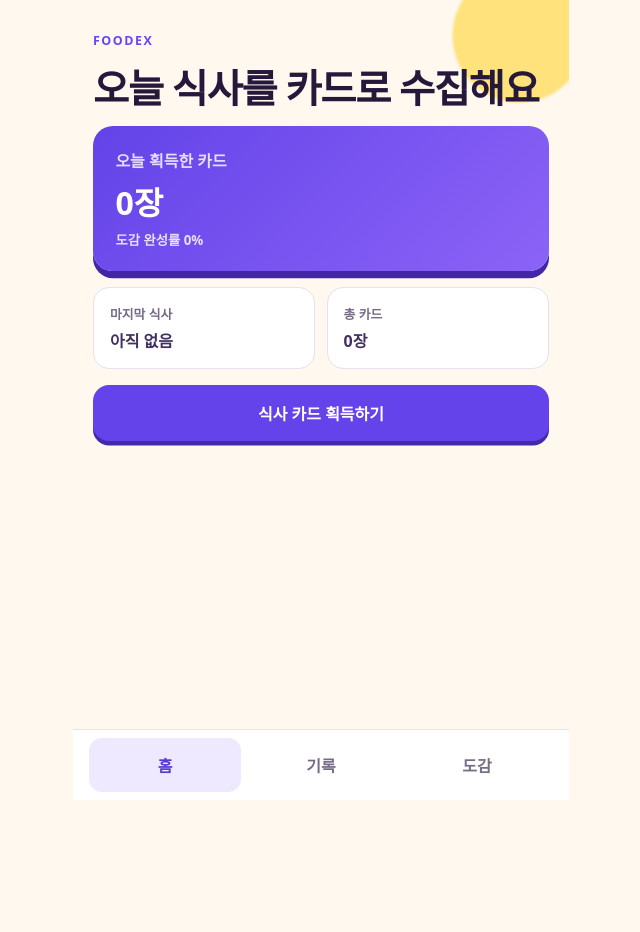
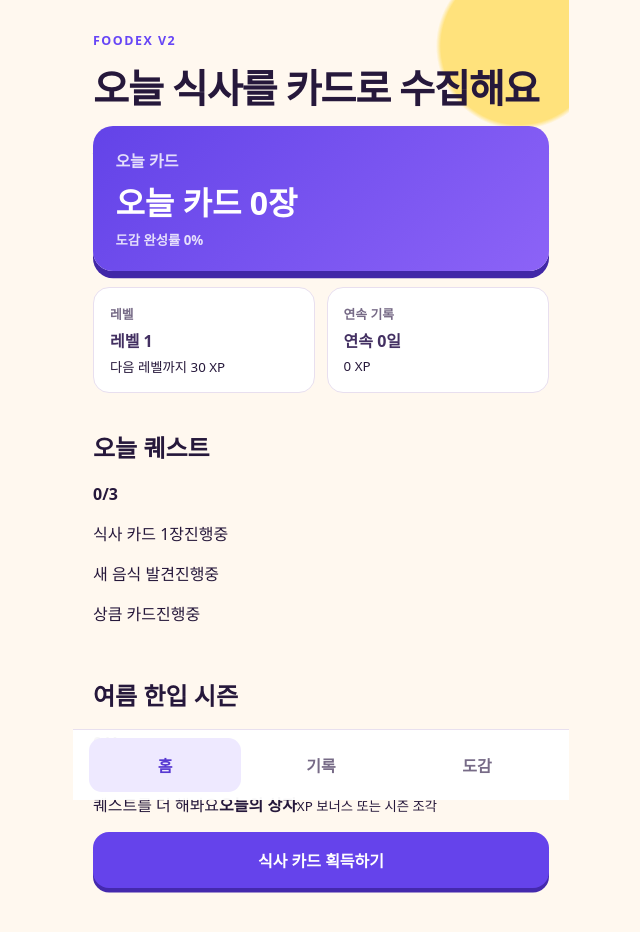
Before and after one commit to asitiso/foodex, a React (Vite) app: page / in a window 1280 px wide. Shown: the top 932 px of the page, without its empty margins (319-959 px from the left). Before the commit the page ends 800 px from the top, so only its background shows below. Built offline with nearby package versions, Linux system fonts and the light colour scheme.

Commit message:
feat: publish Foodex V2 app

```diff
--- a/src/App.tsx
+++ b/src/App.tsx
@@ -1,42 +1,95 @@
 import { useMemo, useState } from 'react'
 
-type Food = 'ramen' | 'rice' | 'fruit' | 'bread' | 'snack' | 'drink'
-type Amount = 'taste' | 'half' | 'full'
+type Food = 'ramen' | 'rice' | 'fruit' | 'bread' | 'side' | 'snack' | 'drink' | 'other'
+type Amount = 'taste' | 'half' | 'almostAll'
+type Rarity = 'common' | 'rare' | 'epic' | 'legendary'
 type Tab = 'home' | 'record' | 'collection'
 
 interface Card {
   id: string
   food: Food
   amount: Amount
-  rarity: 'Common' | 'Rare' | 'Epic'
+  rarity: Rarity
+  xp: number
+  isNew: boolean
   createdAt: number
 }
 
-const foods: Record<Food, { label: string; icon: string; name: string }> = {
-  ramen: { label: '라면', icon: '🍜', name: '불꽃 라면' },
-  rice: { label: '밥', icon: '🍚', name: '든든한 밥상' },
-  fruit: { label: '과일', icon: '🍎', name: '반짝 과일' },
-  bread: { label: '빵', icon: '🥐', name: '고소한 빵' },
-  snack: { label: '간식', icon: '🍪', name: '달콤 간식' },
-  drink: { label: '음료', icon: '🧃', name: '상큼 음료' },
+const foods: Record<Food, { label: string; icon: string; name: string; category: string }> = {
+  ramen: { label: '라면', icon: '🍜', name: '불꽃 라면', category: '면류' },
+  rice: { label: '밥', icon: '🍚', name: '든든 밥방패', category: '밥류' },
+  fruit: { label: '과일', icon: '🍎', name: '햇살 과일단', category: '과일' },
+  bread: { label: '빵', icon: '🥐', name: '폭신 빵구름', category: '빵' },
+  side: { label: '반찬', icon: '🥗', name: '든든 반찬대', category: '한식' },
+  snack: { label: '간식', icon: '🍪', name: '반짝 간식별', category: '디저트' },
+  drink: { label: '음료', icon: '🧃', name: '찰랑 음료물결', category: '음료' },
+  other: { label: '기타', icon: '✨', name: '새로운 발견대', category: '기타' },
 }
 
-const amounts: Record<Amount, string> = {
-  taste: '맛보기',
-  half: '절반',
-  full: '거의 다',
+const amounts: Record<Amount, { label: string; xp: number }> = {
+  taste: { label: '맛보기', xp: 10 },
+  half: { label: '절반', xp: 20 },
+  almostAll: { label: '거의 다', xp: 30 },
+}
+
+const rarityLabels: Record<Rarity, string> = {
+  common: '일반',
+  rare: '희귀',
+  epic: '에픽',
+  legendary: '전설',
+}
+
+function startOfDay(time: number) {
+  return new Date(time).setHours(0, 0, 0, 0)
 }
 
 function loadCards(): Card[] {
   try {
-    return JSON.parse(localStorage.getItem('foodex-cards') || '[]')
+    return JSON.parse(localStorage.getItem('foodex-v2-cards') || localStorage.getItem('foodex-cards') || '[]')
   } catch {
     return []
   }
 }
 
 function saveCards(cards: Card[]) {
-  localStorage.setItem('foodex-cards', JSON.stringify(cards))
+  localStorage.setItem('foodex-v2-cards', JSON.stringify(cards))
+}
+
+function levelFor(totalXp: number) {
+  const thresholds = [0, 30, 60, 100, 150, 210, 280, 360]
+  const nextIndex = thresholds.findIndex((threshold) => threshold > totalXp)
+  const level = nextIndex === -1 ? thresholds.length : nextIndex
+  const current = thresholds[level - 1] ?? 0
+  const next = thresholds[level] ?? current + 100
+  return { level, currentXp: totalXp - current, nextXp: next - current, remaining: next - totalXp }
+}
+
+function cardRarity(food: Food, cards: Card[]): Rarity {
+  const seenFoods = new Set(cards.map((card) => card.food))
+  const seenCategories = new Set(cards.map((card) => foods[card.food].category))
+  if (seenFoods.has(food)) return 'common'
+  if (seenCategories.has(foods[food].category)) return 'rare'
+  return 'epic'
+}
+
+function evolve(food: Food, cards: Card[]) {
+  const count = cards.filter((card) => card.food === food).length
+  const stage = count >= 15 ? 4 : count >= 7 ? 3 : count >= 3 ? 2 : 1
+  const base = foods[food].name
+  return {
+    count,
+    stage,
+    title: stage === 4 ? `${base} 마스터` : stage > 1 ? `${base} Lv.${stage}` : base,
+    next: stage === 1 ? 3 : stage === 2 ? 7 : stage === 3 ? 15 : undefined,
+  }
+}
+
+function currentStreak(cards: Card[]) {
+  const days = new Set(cards.map((card) => startOfDay(card.createdAt)))
+  const today = startOfDay(Date.now())
+  let count = 0
+  while (days.has(today - count * 86400000)) count += 1
+  return count
 }
 
 export function App() {
@@ -46,18 +99,51 @@ export function App() {
   const [food, setFood] = useState<Food>('ramen')
   const [amount, setAmount] = useState<Amount>('taste')
 
-  const todayCount = useMemo(() => {
-    const start = new Date().setHours(0, 0, 0, 0)
-    return cards.filter((card) => card.createdAt >= start).length
+  const progress = useMemo(() => {
+    const totalXp = cards.reduce((sum, card) => sum + (card.xp || amounts[card.amount].xp), 0)
+    const discovered = new Set(cards.map((card) => card.food))
+    const todayCards = cards.filter((card) => startOfDay(card.createdAt) === startOfDay(Date.now()))
+    const dailyQuests = [
+      { title: '식사 카드 1장', done: todayCards.length > 0 },
+      { title: '새 음식 발견', done: todayCards.some((card) => card.isNew) },
+      { title: '상큼 카드', done: todayCards.some((card) => card.food === 'fruit' || card.food === 'drink') },
+    ]
+    const seasonSteps = [
+      discovered.has('fruit'),
+      discovered.has('drink'),
+      cards.filter((card) => card.food === 'rice' || card.food === 'ramen').length >= 2,
+      currentStreak(cards) >= 5,
+    ]
+    const bonuses = [
+      { title: '면 탐험가', done: cards.filter((card) => card.food === 'ramen').length >= 3 },
+      { title: '과일 친구', done: cards.filter((card) => card.food === 'fruit').length >= 3 },
+      { title: '도감 절반', done: discovered.size >= Math.ceil(Object.keys(foods).length / 2) },
+    ]
+    return {
+      totalXp,
+      level: levelFor(totalXp),
+      discovered: discovered.size,
+      completion: Math.round((discovered.size / Object.keys(foods).length) * 100),
+      todayCount: todayCards.length,
+      streak: currentStreak(cards),
+      dailyQuests,
+      boxAvailable: todayCards.length > 0 && dailyQuests.filter((quest) => quest.done).length >= 2,
+      seasonDone: seasonSteps.filter(Boolean).length,
+      seasonTotal: seasonSteps.length,
+      bonuses,
+    }
   }, [cards])
 
   const addCard = () => {
-    const seen = new Set(cards.map((card) => card.food))
+    const rarity = cardRarity(food, cards)
+    const xp = amounts[amount].xp + (rarity === 'common' ? 0 : 10)
     const next: Card = {
       id: crypto.randomUUID(),
       food,
       amount,
-      rarity: cards.length === 0 ? 'Epic' : seen.has(food) ? 'Common' : 'Rare',
+      rarity,
+      xp,
+      isNew: rarity !== 'common',
       createdAt: Date.now(),
     }
     const nextCards = [next, ...cards]
@@ -67,21 +153,37 @@ export function App() {
     setTab('collection')
   }
 
+  const topEvolutions = Object.keys(foods).map((key) => ({ food: key as Food, ...evolve(key as Food, cards) })).filter((item) => item.count > 0).slice(0, 4)
+
   return (
     <main className="shell">
       {tab === 'home' && (
         <section className="screen home">
-          <p className="eyebrow">Foodex</p>
+          <p className="eyebrow">Foodex V2</p>
           <h1>오늘 식사를 카드로 수집해요</h1>
           <div className="hero-card">
-            <span>오늘 획득한 카드</span>
-            <strong>{todayCount}장</strong>
-            <small>도감 완성률 {Math.round((new Set(cards.map((card) => card.food)).size / Object.keys(foods).length) * 100)}%</small>
+            <span>오늘 카드</span>
+            <strong>오늘 카드 {progress.todayCount}장</strong>
+            <small>도감 완성률 {progress.completion}%</small>
           </div>
           <div className="stats">
-            <div><span>마지막 식사</span><strong>{cards[0] ? new Date(cards[0].createdAt).toLocaleTimeString('ko-KR', { hour: '2-digit', minute: '2-digit' }) : '아직 없음'}</strong></div>
-            <div><span>총 카드</span><strong>{cards.length}장</strong></div>
+            <div><span>레벨</span><strong>레벨 {progress.level.level}</strong><small>다음 레벨까지 {progress.level.remaining} XP</small></div>
+            <div><span>연속 기록</span><strong>연속 {progress.streak}일</strong><small>{progress.totalXp} XP</small></div>
           </div>
+          <section className="panel">
+            <div className="row"><h2>오늘 퀘스트</h2><strong>{progress.dailyQuests.filter((q) => q.done).length}/3</strong></div>
+            {progress.dailyQuests.map((quest) => <p className={quest.done ? 'done' : ''} key={quest.title}>{quest.title}<span>{quest.done ? '완료' : '진행중'}</span></p>)}
+          </section>
+          <section className="panel season">
+            <div className="row"><h2>여름 한입 시즌</h2><strong>{progress.seasonDone}/{progress.seasonTotal}</strong></div>
+            <div className="bar"><span style={{ width: `${Math.round((progress.seasonDone / progress.seasonTotal) * 100)}%` }} /></div>
+            <small>보상: 전설의 여름 식탁</small>
+          </section>
+          <section className={progress.boxAvailable ? 'box available' : 'box'}>
+            <span>{progress.boxAvailable ? '열 수 있어요' : '퀘스트를 더 해봐요'}</span>
+            <strong>오늘의 상자</strong>
+            <small>XP 보너스 또는 시즌 조각</small>
+          </section>
           <button className="primary" onClick={() => setTab('record')}>식사 카드 획득하기</button>
         </section>
       )}
@@ -104,7 +206,7 @@ export function App() {
             {Object.entries(foods).map(([key, item]) => <button className={food === key ? 'selected' : ''} key={key} onClick={() => setFood(key as Food)}>{item.icon} {item.label}</button>)}
           </div>
           <div className="grid three">
-            {Object.entries(amounts).map(([key, label]) => <button className={amount === key ? 'selected' : ''} key={key} onClick={() => setAmount(key as Amount)}>{label}</button>)}
+            {Object.entries(amounts).map(([key, item]) => <button className={amount === key ? 'selected' : ''} key={key} onClick={() => setAmount(key as Amount)}>{item.label}</button>)}
           </div>
           <button className="primary" disabled={!photo} onClick={addCard}>카드 열기</button>
         </section>
@@ -114,7 +216,9 @@ export function App() {
         <section className="screen collection">
           <p className="eyebrow">도감</p>
           <h1>내 식사 카드</h1>
-          {cards.length === 0 ? <p className="empty">첫 식사 카드를 만나러 가볼까요?</p> : <div className="cards">{cards.map((card) => <article className="card" key={card.id}><span>{foods[card.food].icon}</span><small>{card.rarity}</small><strong>{foods[card.food].name}</strong><em>{amounts[card.amount]}</em></article>)}</div>}
+          <section className="panel"><div className="row"><h2>음식 진화</h2><strong>{topEvolutions.length}</strong></div>{topEvolutions.length === 0 ? <p>아직 진화할 카드가 없어요.</p> : topEvolutions.map((item) => <p className={item.stage > 1 ? 'done' : ''} key={item.food}>{item.title}<span>{item.count}회</span></p>)}</section>
+          <section className="panel"><div className="row"><h2>컬렉션 보너스</h2><strong>{progress.bonuses.filter((bonus) => bonus.done).length}/3</strong></div>{progress.bonuses.map((bonus) => <p className={bonus.done ? 'done' : ''} key={bonus.title}>{bonus.title}<span>{bonus.done ? '완료' : '잠김'}</span></p>)}</section>
+          {cards.length === 0 ? <p className="empty">첫 식사 카드를 만나러 가볼까요?</p> : <div className="cards">{cards.map((card) => <article className={`card ${card.rarity}`} key={card.id}><span>{foods[card.food].icon}</span><small>{rarityLabels[card.rarity]}</small><strong>{evolve(card.food, cards).title}</strong><em>{amounts[card.amount].label} · +{card.xp || amounts[card.amount].xp} XP</em></article>)}</div>}
         </section>
       )}
 
```
